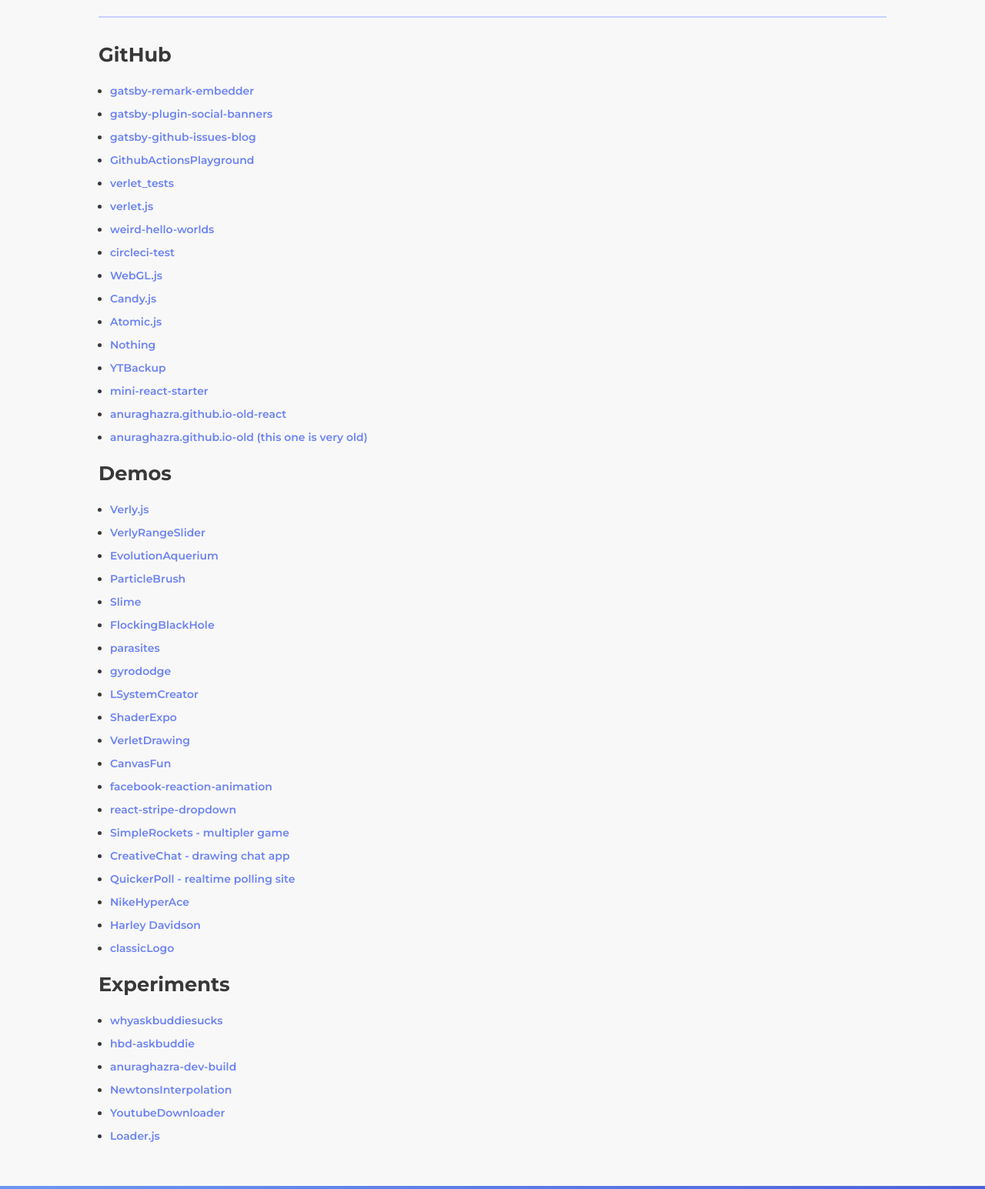
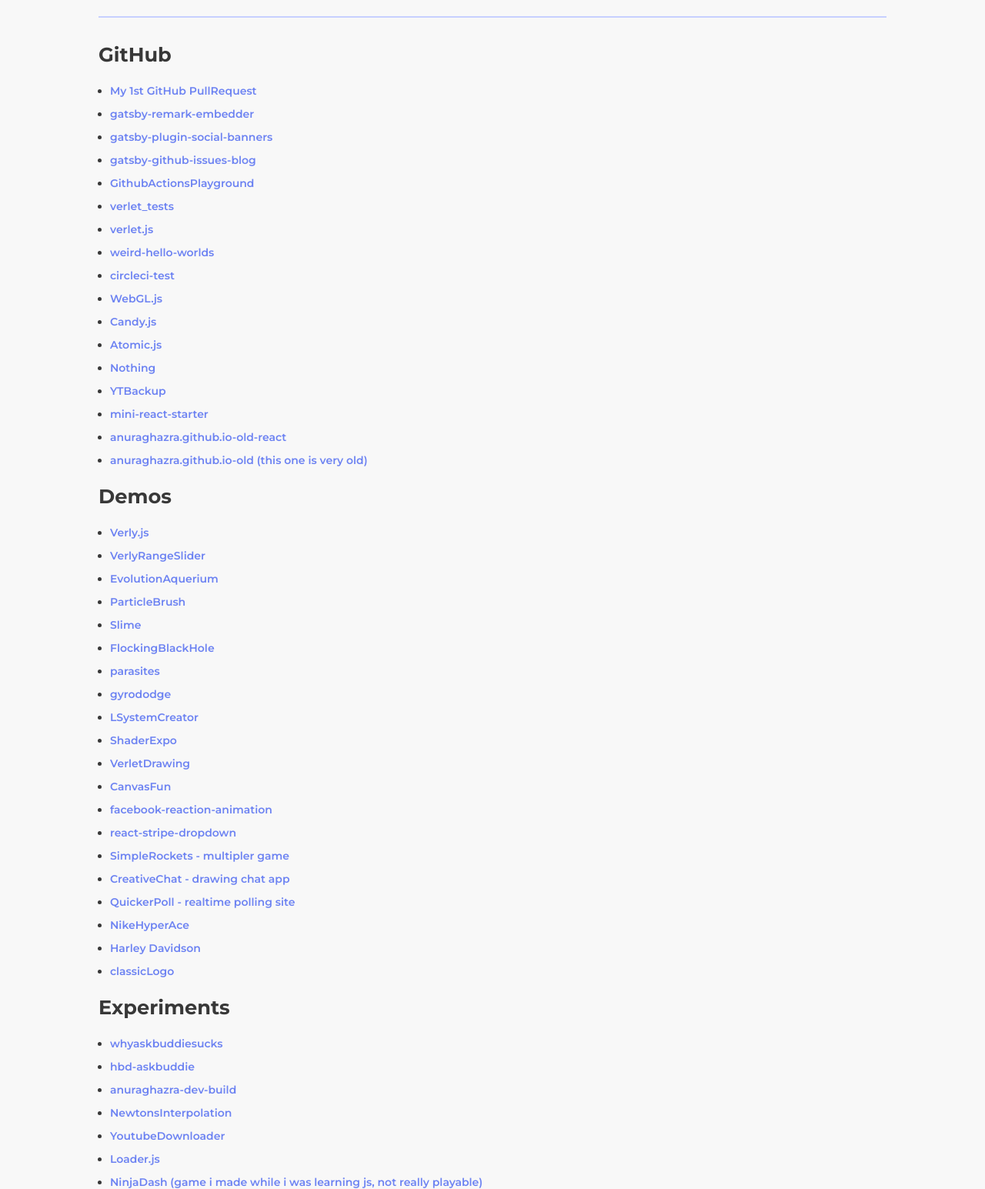
Before and after one commit to setselgo/anuraghazra.github.io, a Gatsby site: page /goodies in a window 1280 px wide. Shown: the part 191-1736 px from the top of the page at 77% size. Built offline with nearby package versions, Linux system fonts and the light colour scheme; Gatsby itself is replaced by a stand-in of ours.

Commit message:
chore: updated goodies

```diff
--- a/src/pages/goodies.js
+++ b/src/pages/goodies.js
@@ -39,6 +39,7 @@ const Goodies = () => (
 )
 
 const githubLinks = [
+  ['https://github.com/CodingTrain/website/pull/832', 'My 1st GitHub PullRequest'],
   ['https://github.com/MichaelDeBoey/gatsby-remark-embedder', 'gatsby-remark-embedder'],
   ['https://github.com/anuraghazra/gatsby-plugin-social-banners', 'gatsby-plugin-social-banners'],
   ['https://github.com/anuraghazra/gatsby-github-issues-blog', 'gatsby-github-issues-blog'],
@@ -85,6 +86,7 @@ const experimentLinks = [
   ['https://github.com/anuraghazra/NewtonsInterpolation', 'NewtonsInterpolation'],
   ['https://github.com/anuraghazra/YoutubeDownloader', 'YoutubeDownloader'],
   ['https://github.com/anuraghazra/Loader.js', 'Loader.js'],
+  ['https://ninjadash.surge.sh/', 'NinjaDash (game i made while i was learning js, not really playable)'],
 ]
 
 const links = {
```
